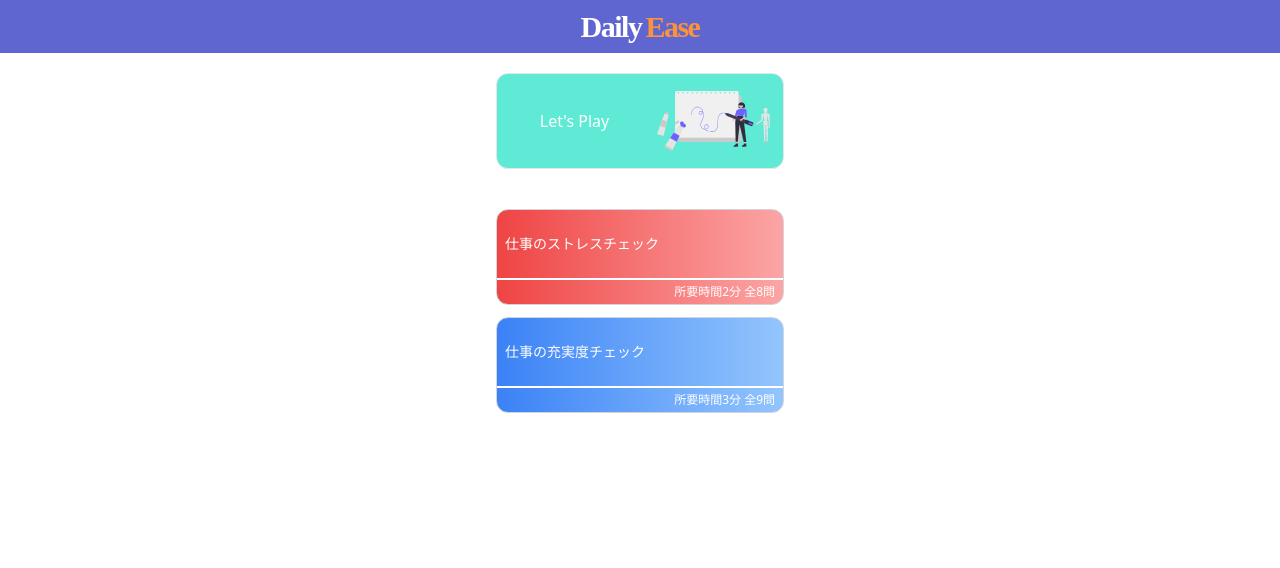
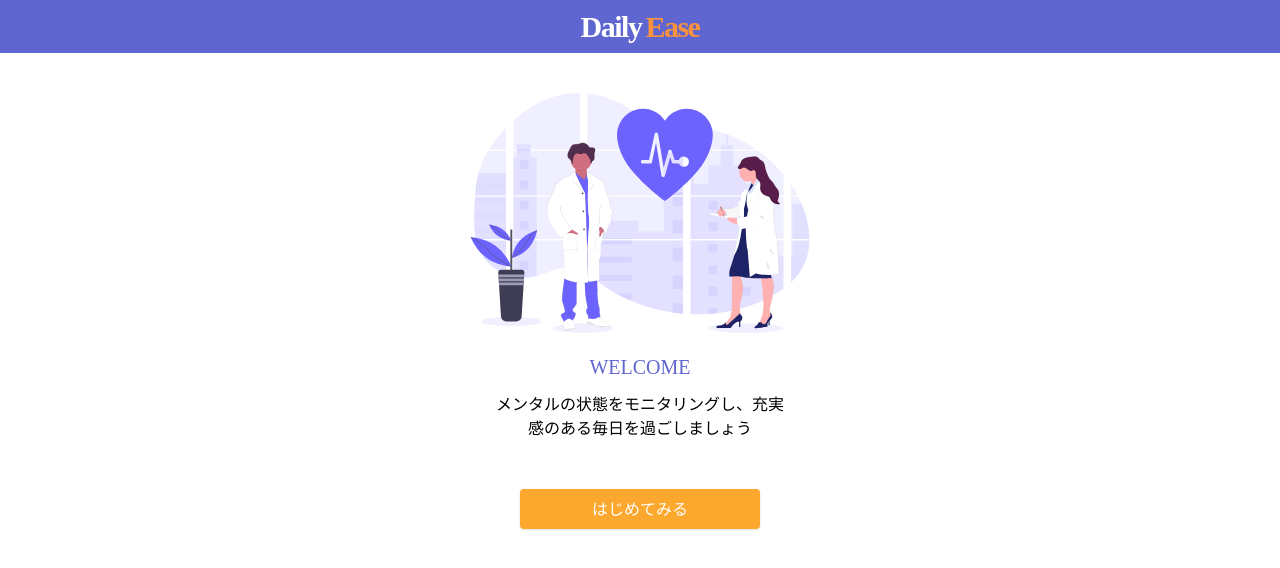
Before and after one commit to R-Tsukada/daily-ease, a Next.js app: page / in a window 1280 px wide. Shown: the top 568 px of the page. Built offline with nearby package versions, Linux system fonts and the light colour scheme.

Commit message:
welcome pageを作成する

```diff
--- /dev/null
+++ b/src/pages/TopPage.tsx
@@ -0,0 +1,30 @@
+import React from 'react'
+import Link from 'next/link'
+import StressCheckPageSelect from '../container/templates/StressCheckPageSelect'
+import EnrichmentCheckPageSelect from '../container/templates/EnrichmentCheckPageSelect'
+import TopImage from '../../public/undraw_specs_re_546x.svg'
+
+const TopPage = () => (
+  <div className='flex justify-center min-h-screen'>
+    <div className='mt-5'>
+      <div className='flex flex-row items-center border rounded-xl h-24 bg-teal-300'>
+        <p className='flex-1 text-white text-center ml-2'>Let&apos;s Play</p>
+        <TopImage
+          className='flex-1'
+          width={120}
+          height={60}
+        />
+      </div>
+      <div className='flex flex-col mt-10'>
+        <div>
+          <Link href='/OlbiQuestions'><span className='hover:enabled'><StressCheckPageSelect /></span></Link>
+        </div>
+        <div className='mt-3'>
+          <Link href='/UwesQuestions'><span className='hover:enabled'><EnrichmentCheckPageSelect /></span></Link>
+        </div>
+      </div>
+    </div>
+  </div>
+)
+
+export default TopPage
--- a/src/pages/index.tsx
+++ b/src/pages/index.tsx
@@ -1,31 +1,29 @@
 import React from 'react'
 import Link from 'next/link'
-import StressCheckPageSelect from '../container/templates/StressCheckPageSelect'
-import EnrichmentCheckPageSelect from '../container/templates/EnrichmentCheckPageSelect'
-import TopImage from '../../public/undraw_specs_re_546x.svg'
+import WelcomeImage from '../../public/undraw_medicine_b-1-ol.svg'
+import AccountCreateButton from '../presentational/atoms/AccountCreateButton'
 
-const Home = () =>
-  (
-    <div className='flex justify-center min-h-screen'>
-      <div className='mt-5'>
-        <div className='flex flex-row items-center border rounded-xl h-24 bg-teal-300'>
-          <p className='flex-1 text-white text-center ml-2'>Let&apos;s Play</p>
-          <TopImage
-            className='flex-1'
-            width={120}
-            height={60}
-          />
-        </div>
-        <div className='flex flex-col mt-10'>
-          <div>
-            <Link href='/OlbiQuestions'><span className='hover:enabled'><StressCheckPageSelect /></span></Link>
-          </div>
-          <div className='mt-3'>
-            <Link href='/UwesQuestions'><span className='hover:enabled'><EnrichmentCheckPageSelect /></span></Link>
-          </div>
-        </div>
-      </div>
+const Home = () => (
+  <div className='flex flex-col items-center min-h-screen'>
+    <div className='mt-10'>
+      <WelcomeImage
+        widths={360}
+        height={240}
+      />
     </div>
-  )
+    <h3 className='text-xl text-[#6066D0] font-[Poppins] mt-5 mb-3'>WELCOME</h3>
+    <p className='text-center font-[Poppins] w-72'>メンタルの状態をモニタリングし、充実感のある毎日を過ごしましょう</p>
+    <div className='mt-10'>
+      <Link
+        href='/TopPage'
+        className='hover:enabled'
+      >
+        <AccountCreateButton>
+          はじめてみる
+        </AccountCreateButton>
+      </Link>
+    </div>
+  </div>
+)
 
 export default Home
--- /dev/null
+++ b/src/presentational/atoms/AccountCreateButton.tsx
@@ -0,0 +1,9 @@
+import React from 'react'
+
+interface ButtonProps {
+  children: string
+}
+
+const AccountCreateButton: React.FC<ButtonProps> = ({ children }) => <button type='button' className='bg-[#FCA82F] hover:bg-gray-100 text-white py-2 border border-none border-gray-400 rounded shadow w-60 px-auto my-2'>{children}</button>
+
+export default AccountCreateButton
--- a/src/presentational/atoms/BackButton.tsx
+++ b/src/presentational/atoms/BackButton.tsx
@@ -4,6 +4,6 @@ interface ButtonProps {
   children: string
 }
 
-const BackButton: React.FC<ButtonProps> = ({ children }) => <button type='button' className='bg-blue-700 hover:bg-gray-100 text-white py-2 border border-gray-400 rounded shadow w-48 px-auto my-2'>{children}</button>
+const BackButton: React.FC<ButtonProps> = ({ children }) => <button type='button' className='bg-[#6066D0] hover:bg-gray-100 text-white py-2 border border-gray-400 rounded shadow w-60 px-auto my-2'>{children}</button>
 
 export default BackButton
```
Also changed, not shown: public/undraw_medicine_b-1-ol.svg (added).
